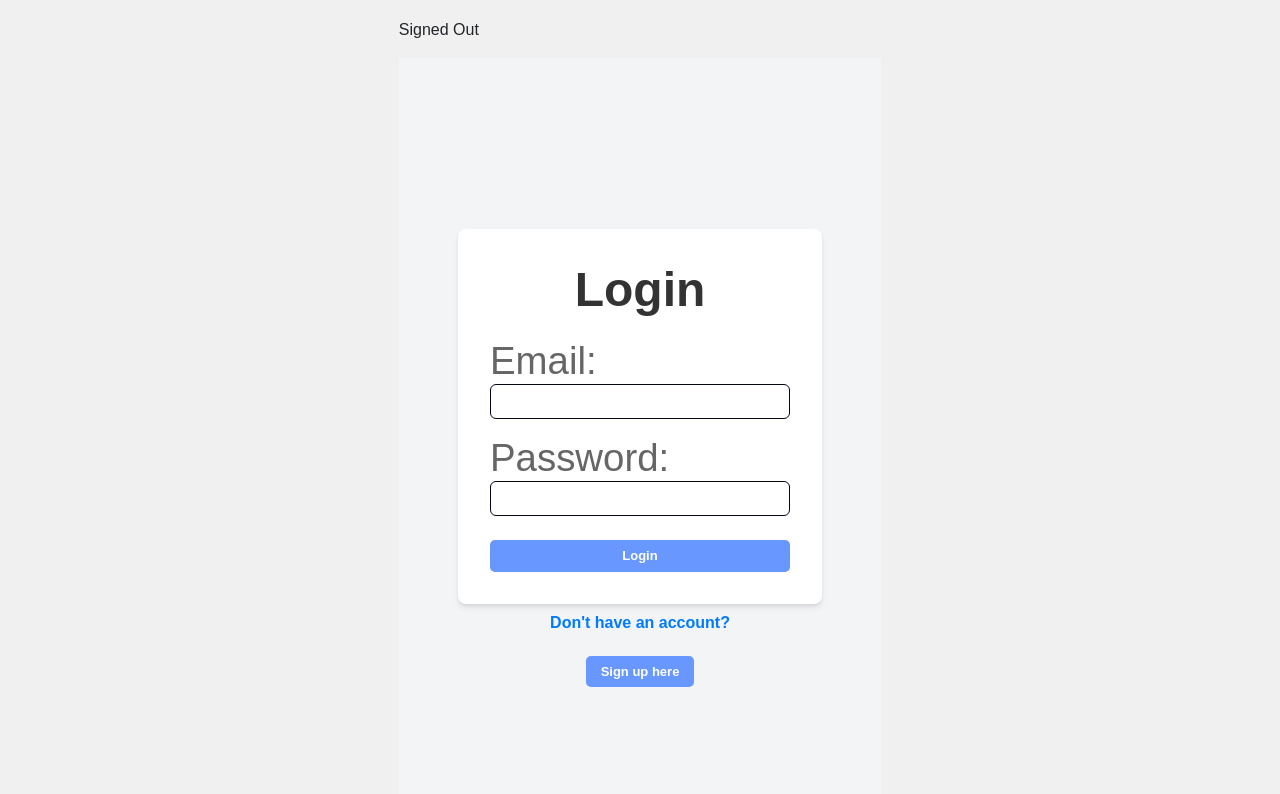
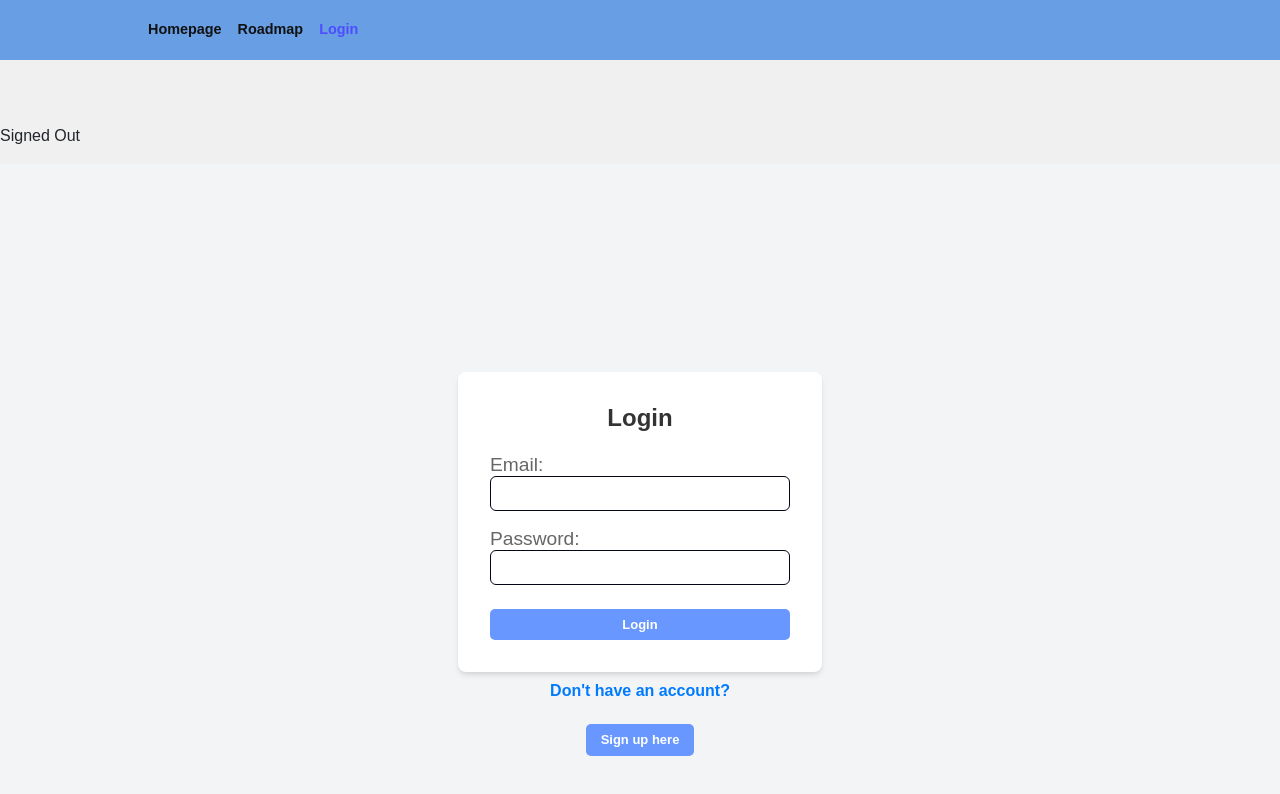
Before and after one commit to cfgcolumbus23/Team-15, a React (Create React App) app in the folder learning-app/: page /Login in a window 1280 px wide. Shown: the top 794 px of the page. Built offline with nearby package versions, Linux system fonts and the light colour scheme; no server answers.

Commit message:
fixed page display issue

```diff
--- a/learning-app/src/App.js
+++ b/learning-app/src/App.js
@@ -12,8 +12,8 @@ import Admin from "./pages/Admin";
 import Score from "./pages/Score";
 import Mycourses from "./pages/mycourses";
 import Profile from "./pages/Profile";
+import AuthDetails from "./components/auth/AuthDetails";
 import Footer from "./components/Footer/Footer";
-import AuthDetails from "./components/auth/AuthDetails";
 
 function App() {
   return (
--- a/learning-app/src/pages/Login.css
+++ b/learning-app/src/pages/Login.css
@@ -5,11 +5,12 @@
   align-items: center;
   min-height: 100vh;
   background-color: #f3f4f6;
-  font-size: 2rem;
+  font-size: 1rem;
   padding:2%;
 }
+
 h2{
-  font-size: 1.25rem;
+  font-size: 1rem;
   font-weight: bold;
   margin:0;
   align-self:center;
--- a/learning-app/src/pages/Profile.css
+++ b/learning-app/src/pages/Profile.css
@@ -1,6 +1,6 @@
 body {
-    display: flex;
-    justify-content: center;
+    /* display: flex;
+    justify-content: center;*/
     align-items: center;
     height: 100vh;
     margin: 0;
--- a/learning-app/src/pages/mycourses.css
+++ b/learning-app/src/pages/mycourses.css
@@ -6,9 +6,6 @@ body {
   background-color: #f0f0f0;
   margin: 0;
   padding: 0;
-  display: flex;
-  justify-content: center;
-  align-items: center;
   min-height: 100vh;
 }
 
```
